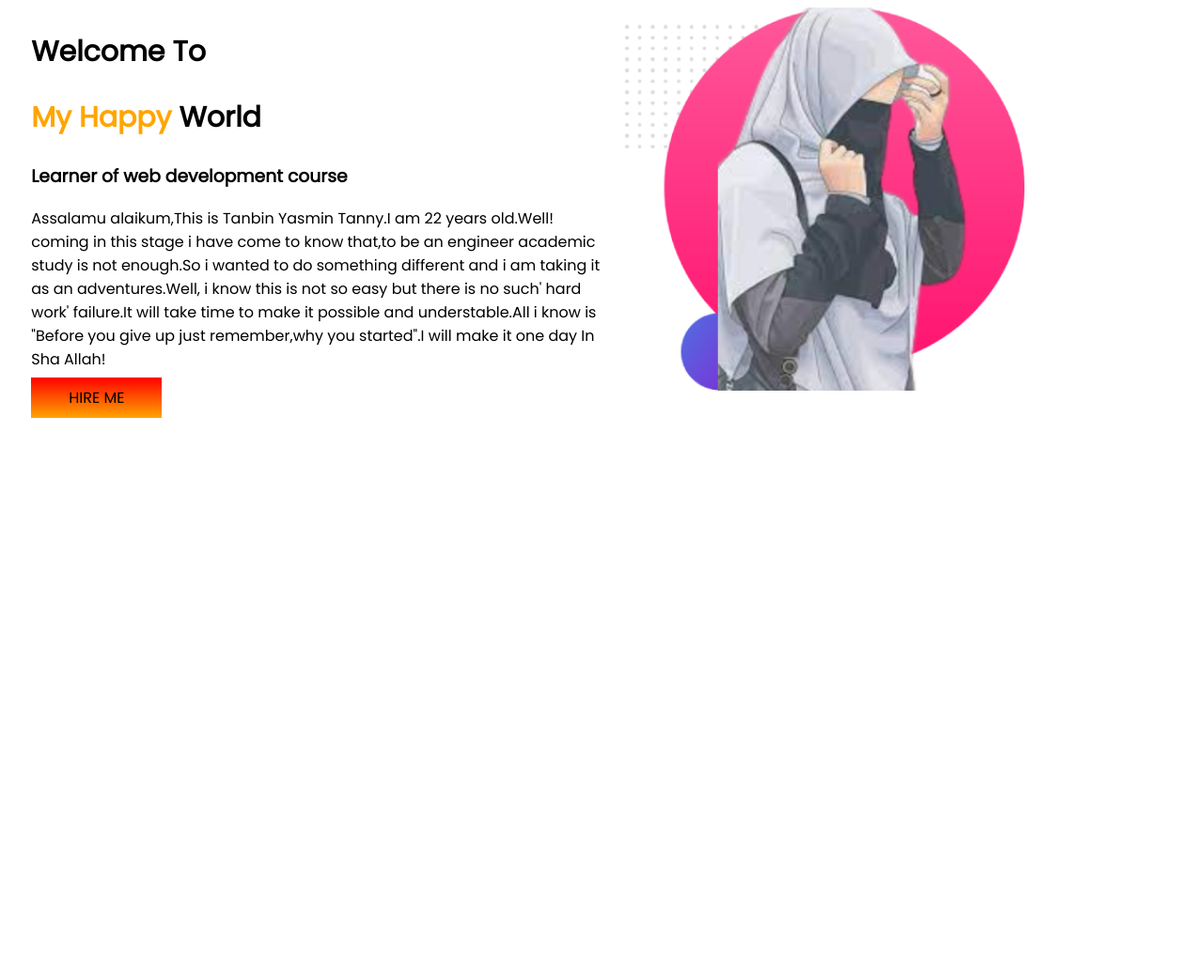
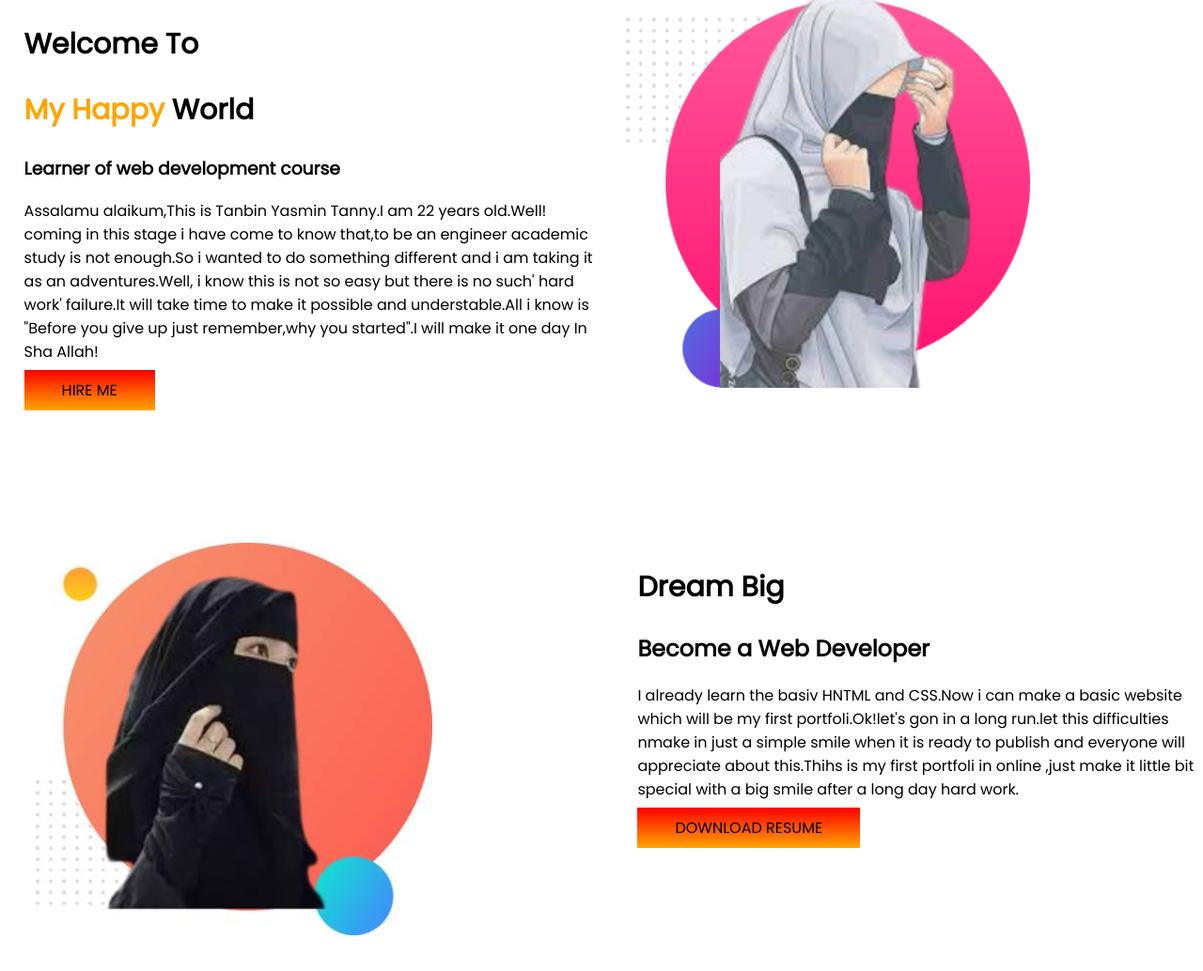
Before and after one commit to TanbinTanny5669/Being-Professional, a plain HTML site: page index.html in a window 1280 px wide. Shown: the whole page at 94% size. Before the commit the page ends 800 px from the top, so only its background shows below. Drawn offline with Linux system fonts and the light colour scheme.

Commit message:
added new

```diff
--- a/index.html
+++ b/index.html
@@ -13,7 +13,7 @@
 </head>
 
 <body>
-    <section>
+    <section class="top-banner">
         <div class="half-width">
             <h1>Welcome To</h1>
             <h1><span class="orange-club">My Happy</span> World</h1>
@@ -37,6 +37,22 @@
             <img src="my-bg2.png">
         </div>
     </section>
+    <section class="dream big">
+        <div class="dreamer">
+            <img src="my-bg.jpg">
+        </div>
+        <div class="dreamer">
+            <h1>Dream Big</h1>
+            <h2>Become a Web Developer</h2>
+            <p> I already learn the basiv HNTML and CSS.Now i can make a basic website which will be my first
+                portfoli.Ok!let's gon in a long run.let this difficulties nmake in just a simple smile when it is ready
+                to publish and everyone will appreciate about this.Thihs is my first portfoli in online ,just make it
+                little bit special with a big smile after a long day hard work.</p>
+            <a class="link-button" target="_blank" href="">DOWNLOAD RESUME</a>
+
+        </div>
+
+    </section>
 
 </body>
 
--- a/style.css
+++ b/style.css
@@ -1,6 +1,7 @@
 body {
 
     font-family: 'Poppins', sans-serif;
+    margin: 0;
 
 }
 
@@ -14,6 +15,7 @@ h1 {
 
 section {
     display: flex;
+    margin-bottom: 150px;
 }
 
 .half-width {
@@ -37,3 +39,17 @@ section {
     background-image: url(images/top-banner.png);
     background-repeat: no-repeat;
 }
+
+.dreamer {
+    width: 50%;
+    padding-left: 3%;
+}
+
+.dreamer img {
+    width: 70%;
+}
+
+.dream big {
+    background-image: url(images/dream-bg.png);
+    background-repeat: no-repeat;
+}
```
Also changed, not shown: dream-bg.png (deleted), exp-bg.png (deleted), my-bg.jpg (added).
